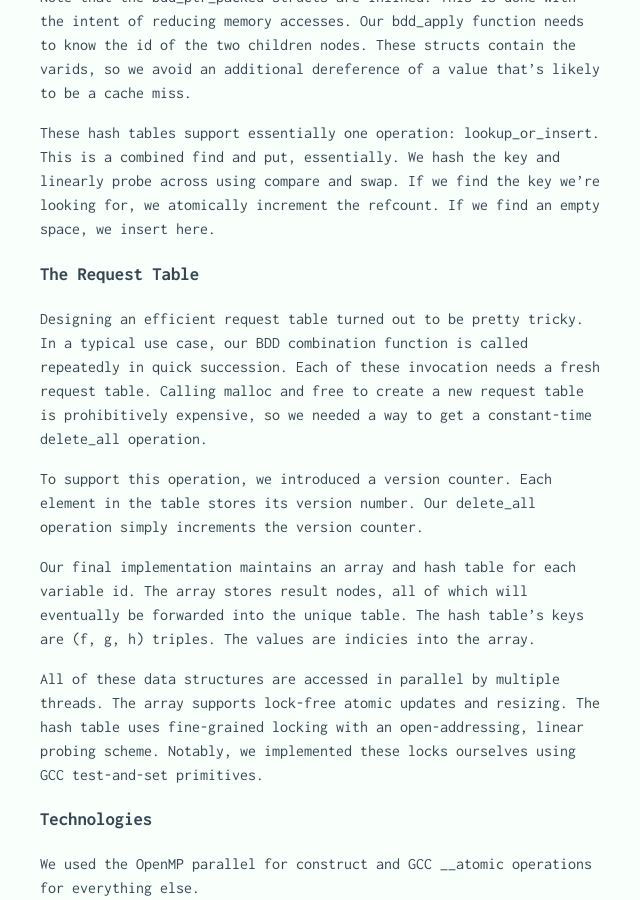
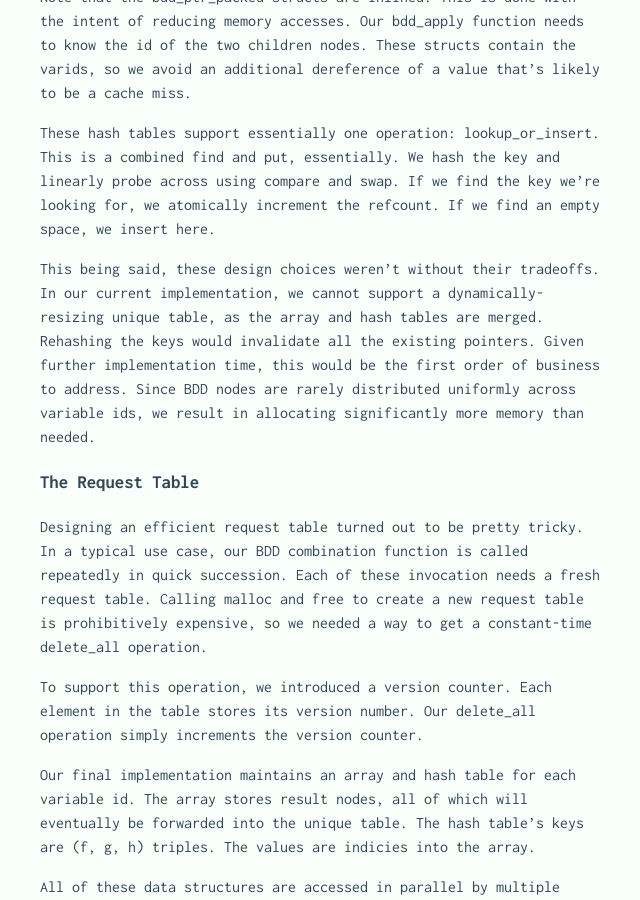
Before and after one commit to evanbergeron/lockfree-bdd, a Jekyll site: the page built from index.md, in a window 1280 px wide and 900 px high, scrolled down 5010 px. Shown: the whole window, without its empty margins (0-640 px from the left). Built offline with Jekyll 4.4.1, drawn with Linux system fonts in a browser that asks for light colours.

Commit message:
Node manager caveat

```diff
--- a/index.md
+++ b/index.md
@@ -173,6 +173,8 @@ Note that the bdd_ptr_packed structs are inlined. This is done with the intent o
 
 These hash tables support essentially one operation: lookup_or_insert. This is a combined find and put, essentially. We hash the key and linearly probe across using compare and swap. If we find the key we're looking for, we atomically increment the refcount. If we find an empty space, we insert here.
 
+This being said, these design choices weren't without their tradeoffs. In our current implementation, we cannot support a dynamically-resizing unique table, as the array and hash tables are merged. Rehashing the keys would invalidate all the existing pointers. Given further implementation time, this would be the first order of business to address. Since BDD nodes are rarely distributed uniformly across variable ids, we result in allocating significantly more memory than needed.
+
 ### The Request Table
 
 Designing an efficient request table turned out to be pretty tricky. In a typical use case, our BDD combination function is called repeatedly in quick succession. Each of these invocation needs a fresh request table. Calling malloc and free to create a new request table is prohibitively expensive, so we needed a way to get a constant-time delete_all operation.
```
